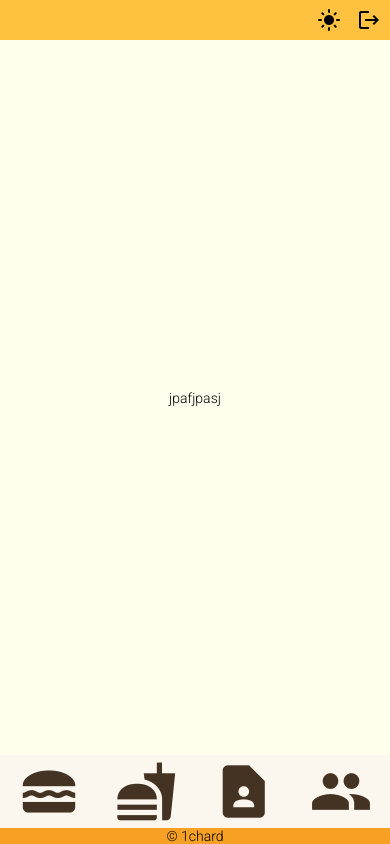
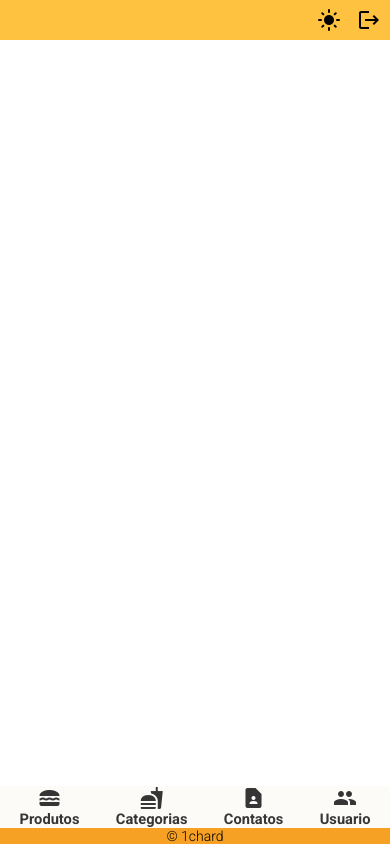
Before and after one commit to 1chard/Projeto-2, a PHP site: page /dashboard.html in a window 390 px wide. Run offline with PHP 8.4, Linux system fonts and the light colour scheme.

Commit message:
supermelhoras

```diff
--- a/backend/banco/categoria.php
+++ b/backend/banco/categoria.php
@@ -36,7 +36,7 @@ class Categoria
 
     static public function listar(): array{
         $temp = new Banco();
-        $resultado = mysqli_query($temp->conexao, "SELECT * from categoria order by idcategoria desc;");
+        $resultado = mysqli_query($temp->conexao, "SELECT * from categoria;");
 
         $retorno = array();
 
--- a/dashboard.html
+++ b/dashboard.html
@@ -6,7 +6,11 @@
     <meta charset="UTF-8">
     <link rel="stylesheet" href='style/header_dashboard.css'>
     <link rel="stylesheet" href="style/main_dashboard.css">
+
+    <link rel="stylesheet" href="style/menu_dashboard.css">
     <script src="modules/tema.js"></script>
+    <script src="interface/categorias.js" defer></script>
+    <script src="interface/control.js" defer></script>
     <script src="dashboard.js" defer></script>
 </head>
 
@@ -17,25 +21,25 @@
     </header>
     <main>
 
-        <nav>
-            <button>
+        <nav id="categorias">
+            <button data-alvo="produtos">
                 <span class="material-icons iconeGrande">
                     lunch_dining
                 </span>
                 <span class='titulo'>
-                    Administração de Produtos
+                    Produtos
                 </span>
             </button>
-            <button>
+            <button data-alvo="categorias">
 
                 <span class="material-icons iconeGrande">
                     fastfood
                 </span>
-                 <span class='titulo'>
-                    Administração de Categorias
+                <span class='titulo'>
+                    Categorias
                 </span>
             </button>
-            <button>
+            <button data-alvo="contatos">
 
                 <span class="material-icons iconeGrande">
                     contact_page
@@ -44,7 +48,7 @@
                     Contatos
                 </span>
             </button>
-            <button>
+            <button data-alvo="produtos">
 
                 <span class="material-icons iconeGrande">
                     group
@@ -54,8 +58,8 @@
                 </span>
             </button>
         </nav>
-        <section>
-            jpafjpasj
+        <section id="janela">
+
         </section>
     </main>
     <footer>
--- a/dashboard.js
+++ b/dashboard.js
@@ -1,3 +1,5 @@
+let mudaTema = document.getElementById("mudaTema")
+
 if(window.matchMedia("screen and (prefers-color-scheme: dark)").matches) {
     temaEscuro();
     mudaTema.textContent = "dark_mode"
@@ -7,7 +9,7 @@ else{
     mudaTema.textContent = "light_mode"
 }
 
-document.getElementById("mudaTema").onclick = e => {
+document.getElementById("mudaTema").onclick = () => {
     switch (mudaTema.textContent) {
         case "dark_mode":
             temaClaro()
--- /dev/null
+++ b/interface/categorias.js
@@ -0,0 +1,25 @@
+'use strict';
+
+const menu_categorias = async() => {
+    const janela = document.getElementById('janela');
+
+    let array = await fetch('./backend/main.php').then( t => t.json()) ?? [];
+
+    janela.style.cssText = `
+    `
+
+    let texto = '';
+
+    array.forEach(element => {
+        texto += `<tr>
+        <td>${element.id}</td>
+        <td>${element.nome}</td>
+        </tr>`
+    });
+
+    janela.innerHTML = `<table>
+    <tbody>
+        ${texto}
+    </tbody>
+    </table>`;
+}
--- /dev/null
+++ b/interface/control.js
@@ -0,0 +1,11 @@
+'use strict'
+
+let categorias = document.getElementById('categorias').children;
+
+for(const button of categorias){
+    button.addEventListener('click', ev => {
+        const elemento = ev.target.localName === 'button'? ev.target: ev.target.parentElement;
+
+        Function(`'use strict'; menu_${elemento.getAttribute('data-alvo')}()`).call();
+    });
+}
--- a/modules/tema.js
+++ b/modules/tema.js
@@ -3,8 +3,8 @@
 const temaClaro = () => {
     document.body.style.setProperty("--main-color", "#ffc140");
     document.body.style.setProperty("--main-extra", "#f6a123");
-    document.body.style.setProperty("--background-color", "#ffe");
-    document.body.style.setProperty("--background-extra", "#fbf7ef");
+    document.body.style.setProperty("--background-color", "#fff");
+    document.body.style.setProperty("--background-extra", "#fdfbf8");
     document.body.style.setProperty("--secondary-color", "#fae5c6");
     document.body.style.setProperty("--secondary-extra", "#f6efd0");
     document.body.style.setProperty("--text-color", "#030303");
--- a/style/main_dashboard.css
+++ b/style/main_dashboard.css
@@ -47,11 +47,12 @@ nav > button {
 }
 
 nav > button > *{
-    color: var(--text-extra)
+    color: var(--text-extra);
+    filter: grayscale();
 }
 
-nav > button:hover > *{
-    filter: invert();
+#alvo-button, nav > button:hover > *{
+    filter: none;
 }
 
 
@@ -83,16 +84,9 @@ footer{
     main > nav{
         flex-flow: nowrap row;
         width: 100%;
-        padding: 5px 0px;
     }
 
     .iconeGrande{
-        font-size: 4.5rem;
+        font-size: 4rem;
     }
-
-    .titulo{
-        display: none;
-    }
-
-
 }
--- a/style/menu_dashboard.css
+++ b/style/menu_dashboard.css
@@ -1 +1,21 @@
 @import "main.css";
+
+#janela {
+    flex: 5 0 auto;
+}
+
+#janela table{
+    width: 100%;
+    height: 100%;
+    border: 5px solid var(--main-extra);
+}
+
+#janela table > tbody > tr:nth-child(odd){
+    background-color: #7771;
+}
+
+
+@media screen and (max-width: 1024px) {
+    body {
+    }
+}
```
